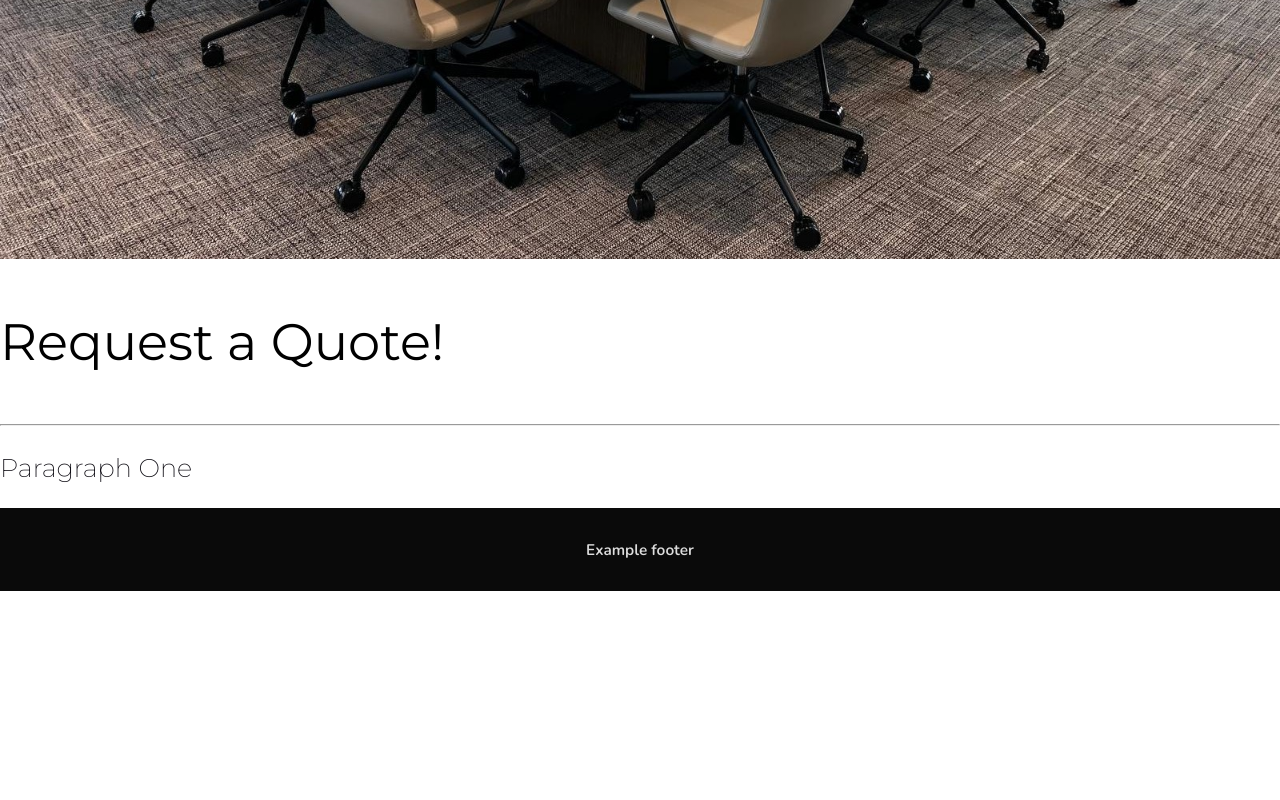
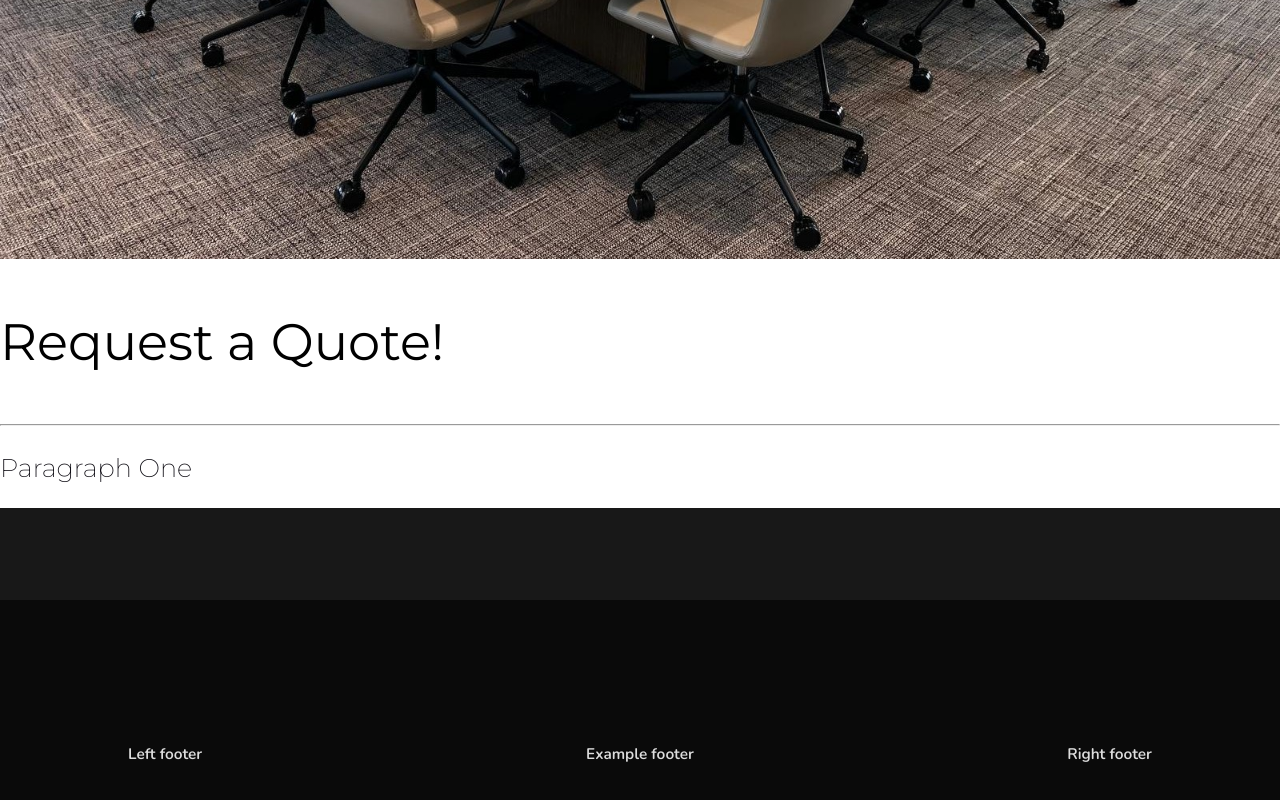
Before and after one commit to efiincwebstart/NewEFIWeb, a plain HTML site: page index.html in a window 1280 px wide. Shown: the part 607-1407 px from the top of the page. Before the commit the page ends 1198 px from the top, so only its background shows below. Drawn offline with nearby package versions, Linux system fonts and the light colour scheme; a web font is replaced by a local one.

Commit message:
Footer P1

```diff
--- a/index.html
+++ b/index.html
@@ -130,8 +130,11 @@
 
 <section>
 <div class="footer-container">
+  <div class="footer-top" aria-hidden="true"></div>
   <footer class="footer">
+    <p>Left footer</p>
     <p>Example footer</p>
+    <p>Right footer</p>
   </footer>
 </div>
 
--- a/usefulstyles.css
+++ b/usefulstyles.css
@@ -80,17 +80,44 @@ body {
 footer {
   background-color: #0a0a0a;
   color: #dddddd;
-  text-align: center;
-  padding: 1em;
+  display: grid;
+  grid-template-columns: repeat(3, minmax(0, 1fr));
+  align-items: center;
+  box-sizing: border-box;
+  height: 20em;
+  padding: 0 10vw;
   font-family: "Nunito", sans-serif;
   font-optical-sizing: auto;
   font-weight: 400;
   font-style: normal;
   font-size: 1.2vw;
+  line-height: 1.2;
 }
 
-footer-container {
+.footer-container {
   position: relative;
   bottom: 0;
   width: 100%;
 }
+
+.footer-top {
+  height: 6em;
+  background-color: #181818;
+  font-size: 1.2vw;
+}
+
+footer p {
+  margin: 0;
+}
+
+footer p:first-child {
+  text-align: left;
+}
+
+footer p:nth-child(2) {
+  text-align: center;
+}
+
+footer p:last-child {
+  text-align: right;
+}
```
